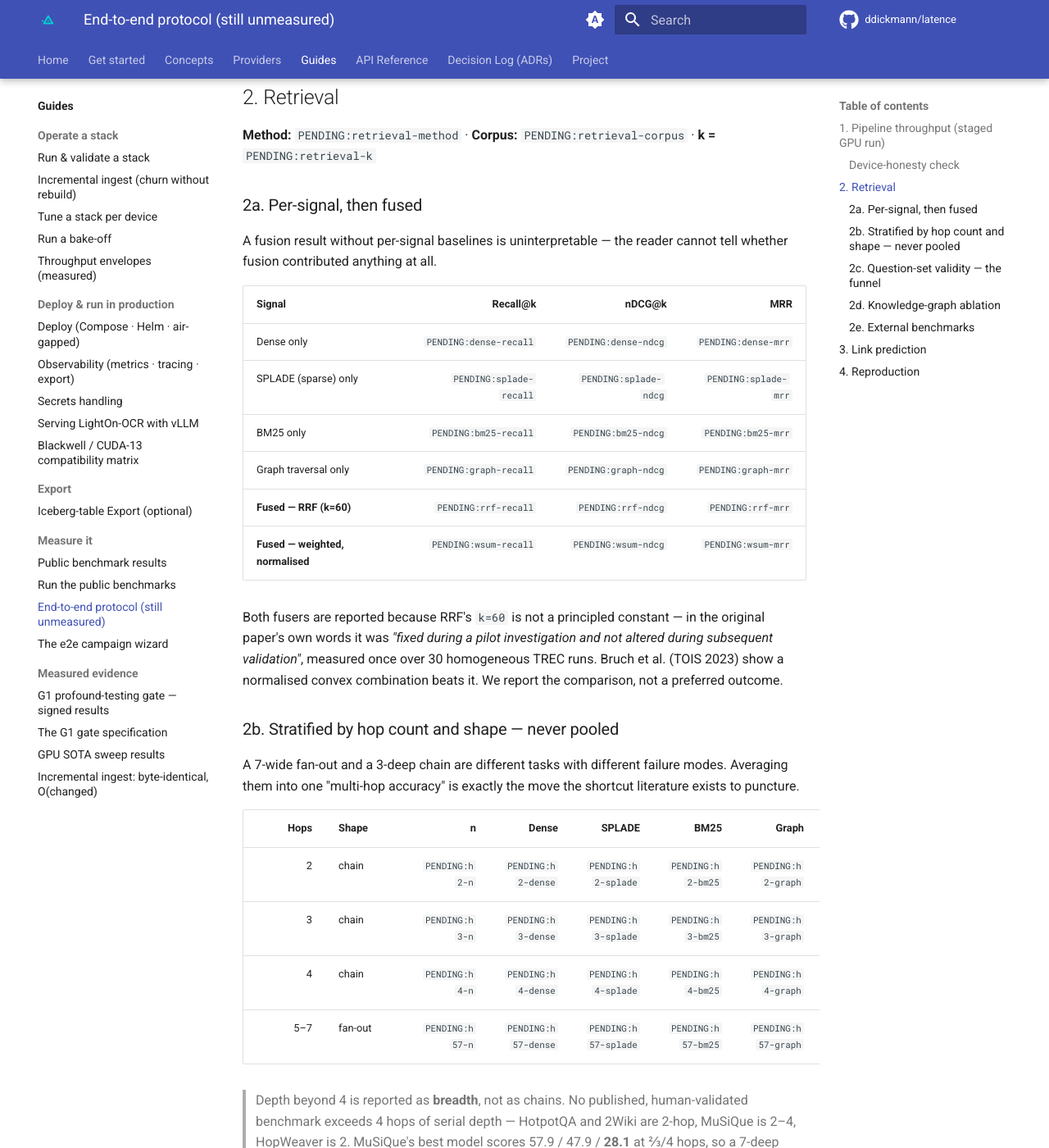
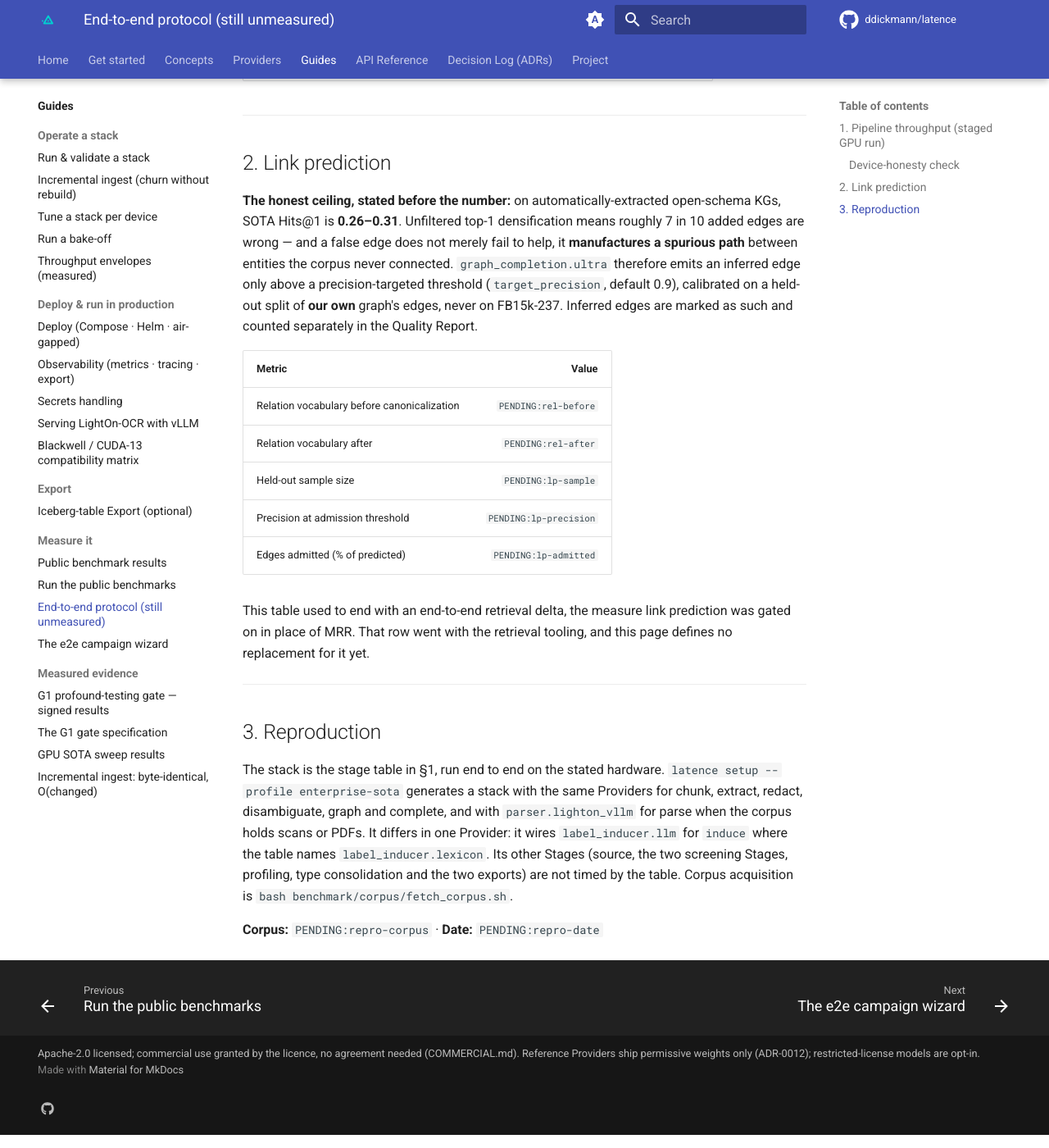
Before and after one commit to ddickmann/latence, an MkDocs documentation site: the page built from docs/BENCHMARKS-E2E.md, in a window 1280 px wide and 1400 px high, scrolled down 2068 px. Shown: the whole window at 82% size. Built offline with MkDocs 1.6.1 and Material for MkDocs 9.7.7, drawn with Linux system fonts in a browser that asks for light colours; comment, search, counter and statistics services are not loaded; some of the changed text lies outside the part shown.

Commit message:
Docs: end-to-end protocol drops the retrieval rows it can no longer run
The retrieval section and the link-prediction retrieval delta were
unfilled placeholders for tooling that has been removed. The page keeps
pipeline throughput, the device-honesty check, link prediction and
reproduction, 39 placeholders in all. The status block follows ADR-0066:
the values gate a release, not publication. The method line no longer
says the Quality Report records VRAM, because it does not.

```diff
--- a/docs/BENCHMARKS-E2E.md
+++ b/docs/BENCHMARKS-E2E.md
@@ -1,20 +1,24 @@
-# End-to-end results — GPU pipeline and retrieval
+# End-to-end results — GPU pipeline
 
-!!! warning "Written before the retrieval tooling was removed"
-    This page predates [ADR-0068](adr/0068-query-time-retrieval-tooling-is-removed-embedders-stay-only-as-a-resolution-signal.md), which removed the query-time retrieval
-    tooling together with Context Enrichment (`enrich`), graph features, hyperedges, the
-    BM25 / sparse / multi-vector export signals and the Qdrant sink. The retrieval rows of this protocol can no longer be run from this repository.
-    The page is kept until it is rewritten.
-
-> **STATUS: UNFILLED — these are the numbers that gate public release.**
+> **STATUS: UNFILLED — these are the numbers that gate a release.**
 >
-> Every value below is a placeholder. They are filled from a real GPU run, and this repository is
-> **not published publicly until they are**. See
+> Every value below is a placeholder. They are filled from a real GPU run. The source of this
+> repository is public as a pre-1.0 preview; a `v*` release is **not cut until they are**
+> ([ADR-0066](adr/0066-publication-and-release-are-separate-gates.md)). See
 > [`RELEASE-GATES.md`](https://github.com/ddickmann/latence/blob/main/RELEASE-GATES.md).
 >
 > The placeholders are **machine-checked**. `test_public_release_gate.py` inventories every
 > `PENDING:` token on this page; under `LATENCE_RELEASE_CHECK=1` it **fails the build** while any
-> remain. Publishing with an unfilled table by forgetting is not possible.
+> remain. Cutting a release with an unfilled table by forgetting is not possible.
+
+!!! note "What this protocol no longer covers"
+    This protocol used to include a retrieval section: per-signal and fused results,
+    hop-stratified results, the question-set funnel, a knowledge-graph ablation and two external
+    retrieval benchmarks, plus a retrieval-delta row under link prediction. Every one of those
+    values was still a placeholder. They were taken off the page because
+    [ADR-0068](adr/0068-query-time-retrieval-tooling-is-removed-embedders-stay-only-as-a-resolution-signal.md)
+    (2026-11-08) removed the query-time retrieval tooling they would have measured, so they can
+    no longer be run from this repository. No measured number was deleted.
 
 This page is distinct from [`BENCHMARKS.md`](BENCHMARKS.md), which carries **already-measured**
 per-Stage suite results (Parse, Redaction, Relation extraction). Those are real. Nothing here is,
@@ -31,8 +35,10 @@ claim, and a reader who knows the field will discount it entirely.
 **Hardware:** `PENDING:gpu-hardware` · **Corpus:** `PENDING:corpus-identity` ·
 **Commit:** `PENDING:repro-commit`
 
-**Method:** staged — OCR server up → parse → server down → learned stages. Wall-clock and peak VRAM
-read from the run's own `quality-report.json`, not from a stopwatch.
+**Method:** staged — OCR server up → parse → server down → learned stages. Wall-clock is read
+from the run's own `quality-report.json` (`stages[].duration_seconds`), not from a stopwatch. The
+Quality Report records no VRAM figure, so the peak-VRAM column needs its own reading; state how
+it was taken when the column is filled.
 
 | Stage | Provider | Units | Wall-clock | Peak VRAM | Throughput |
 |---|---|---:|---:|---:|---:|
@@ -62,103 +68,15 @@ is not comparable to anything.
 
 ---
 
-## 2. Retrieval
-
-**Method:** `PENDING:retrieval-method` · **Corpus:** `PENDING:retrieval-corpus` ·
-**k =** `PENDING:retrieval-k`
-
-### 2a. Per-signal, then fused
-
-A fusion result without per-signal baselines is uninterpretable — the reader cannot tell whether
-fusion contributed anything at all.
-
-| Signal | Recall@k | nDCG@k | MRR |
-|---|---:|---:|---:|
-| Dense only | `PENDING:dense-recall` | `PENDING:dense-ndcg` | `PENDING:dense-mrr` |
-| SPLADE (sparse) only | `PENDING:splade-recall` | `PENDING:splade-ndcg` | `PENDING:splade-mrr` |
-| BM25 only | `PENDING:bm25-recall` | `PENDING:bm25-ndcg` | `PENDING:bm25-mrr` |
-| Graph traversal only | `PENDING:graph-recall` | `PENDING:graph-ndcg` | `PENDING:graph-mrr` |
-| **Fused — RRF (k=60)** | `PENDING:rrf-recall` | `PENDING:rrf-ndcg` | `PENDING:rrf-mrr` |
-| **Fused — weighted, normalised** | `PENDING:wsum-recall` | `PENDING:wsum-ndcg` | `PENDING:wsum-mrr` |
-
-Both fusers are reported because RRF's `k=60` is not a principled constant — in the original paper's
-own words it was *"fixed during a pilot investigation and not altered during subsequent
-validation"*, measured once over 30 homogeneous TREC runs. Bruch et al. (TOIS 2023) show a
-normalised convex combination beats it. We report the comparison, not a preferred outcome.
-
-### 2b. Stratified by hop count and shape — never pooled
-
-A 7-wide fan-out and a 3-deep chain are different tasks with different failure modes. Averaging them
-into one "multi-hop accuracy" is exactly the move the shortcut literature exists to puncture.
-
-| Hops | Shape | n | Dense | SPLADE | BM25 | Graph | Fused |
-|---:|---|---:|---:|---:|---:|---:|---:|
-| 2 | chain | `PENDING:h2-n` | `PENDING:h2-dense` | `PENDING:h2-splade` | `PENDING:h2-bm25` | `PENDING:h2-graph` | `PENDING:h2-fused` |
-| 3 | chain | `PENDING:h3-n` | `PENDING:h3-dense` | `PENDING:h3-splade` | `PENDING:h3-bm25` | `PENDING:h3-graph` | `PENDING:h3-fused` |
-| 4 | chain | `PENDING:h4-n` | `PENDING:h4-dense` | `PENDING:h4-splade` | `PENDING:h4-bm25` | `PENDING:h4-graph` | `PENDING:h4-fused` |
-| 5–7 | fan-out | `PENDING:h57-n` | `PENDING:h57-dense` | `PENDING:h57-splade` | `PENDING:h57-bm25` | `PENDING:h57-graph` | `PENDING:h57-fused` |
-
-> Depth beyond 4 is reported as **breadth**, not as chains. No published, human-validated benchmark
-> exceeds 4 hops of serial depth — HotpotQA and 2Wiki are 2-hop, MuSiQue is 2–4, HopWeaver is 2.
-> MuSiQue's best model scores 57.9 / 47.9 / **28.1** at 2/3/4 hops, so a 7-deep chain measures
-> near-zero and discriminates nothing.
-
-### 2c. Question-set validity — the funnel
-
-A generator that reports only its output count is hiding its selection rate. MuSiQue's per-edge
-necessity filter passed **26.5%** of candidates; a comparable rate is expected and published here.
-
-| Stage | Surviving |
-|---|---:|
-| Candidates enumerated | `PENDING:funnel-enumerated` |
-| Passed structural filters | `PENDING:funnel-structural` |
-| Passed G3 (per-edge necessity) | `PENDING:funnel-g3` |
-| Passed G4 (DiRe) | `PENDING:funnel-g4` |
-| Human-audited as genuinely multi-hop | `PENDING:funnel-human` |
-
-| Gate | What it proves | Result |
-|---|---|---|
-| G1 closed-book | A no-retrieval LLM scores at chance | `PENDING:g1` |
-| G2 single-hop baseline | BM25+reader and dense+reader below fused, below oracle | `PENDING:g2` |
-| G3 per-edge necessity | Masking a predecessor's answer breaks the sub-question | `PENDING:g3` |
-| G4 DiRe | Disconnected reasoning cannot recover the answer | `PENDING:g4` |
-| G5 bridge leakage | No intermediate entity named in the question | `PENDING:g5` |
-| G7 evidence accessibility | Recall@k **and** Support F1, separately | `PENDING:g7` |
-| G8 human audit | % judged genuinely multi-hop | `PENDING:g8` |
-
-### 2d. Knowledge-graph ablation
-
-The independent literature is markedly more sceptical than the GraphRAG marketing: DIGIMON (VLDB)
-found no graph method consistently beats VanillaRAG; GraphRAG-Bench found graph methods achieve
-higher recall but *lower* relevance. The defensible number is that ~13.6% of MultiHop-RAG queries
-are answerable *only* via graph. **If the graph does not earn its weight here, that is the result we
-publish.**
-
-| Configuration | Recall@k | Δ |
-|---|---:|---:|
-| Without graph leg | `PENDING:ablate-nograph` | — |
-| With graph leg | `PENDING:ablate-graph` | `PENDING:ablate-delta` |
-| With graph + link prediction | `PENDING:ablate-linkpred` | `PENDING:ablate-lp-delta` |
-
-### 2e. External benchmarks
-
-Our own generated question set cannot establish standing on its own. These can.
-
-| Benchmark | Metric | Published reference | Ours |
-|---|---|---:|---:|
-| BEIR / HotpotQA | nDCG@10 | `PENDING:beir-ref` | `PENDING:beir-ours` |
-| StrategyQA | Recall@10 | 0.457 (2022 SOTA) | `PENDING:strategyqa-ours` |
-
----
-
-## 3. Link prediction
+## 2. Link prediction
 
 **The honest ceiling, stated before the number:** on automatically-extracted open-schema KGs, SOTA
 Hits@1 is **0.26–0.31**. Unfiltered top-1 densification means roughly 7 in 10 added edges are wrong —
-and a false edge in a traversal graph does not merely fail to help, it **manufactures a spurious
-path** that pulls unrelated documents into the neighbourhood. Edges are therefore admitted only
-above a measured precision threshold, calibrated on a held-out sample from **our own** graph, never
-on FB15k-237.
+and a false edge does not merely fail to help, it **manufactures a spurious path** between
+entities the corpus never connected. `graph_completion.ultra` therefore emits an inferred edge
+only above a precision-targeted threshold (`target_precision`, default 0.9), calibrated on a
+held-out split of **our own** graph's edges, never on FB15k-237. Inferred edges are marked as
+such and counted separately in the Quality Report.
 
 | Metric | Value |
 |---|---:|
@@ -167,16 +85,21 @@ on FB15k-237.
 | Held-out sample size | `PENDING:lp-sample` |
 | Precision at admission threshold | `PENDING:lp-precision` |
 | Edges admitted (% of predicted) | `PENDING:lp-admitted` |
-| **End-to-end retrieval Δ** | `PENDING:lp-retrieval-delta` |
 
-Link prediction is gated on **end-to-end retrieval**, never on MRR. A densification that improves
-MRR and degrades retrieval is a failure.
+This table used to end with an end-to-end retrieval delta, the measure link prediction was gated
+on in place of MRR. That row went with the retrieval tooling, and this page defines no replacement
+for it yet.
 
 ---
 
-## 4. Reproduction
+## 3. Reproduction
 
-Reproduced by running the enterprise profile end to end on the stated hardware; corpus
-acquisition is `bash benchmark/corpus/fetch_corpus.sh`.
+The stack is the stage table in §1, run end to end on the stated hardware. `latence setup
+--profile enterprise-sota` generates a stack with the same Providers for chunk, extract, redact,
+disambiguate, graph and complete, and with `parser.lighton_vllm` for parse when the corpus holds
+scans or PDFs. It differs in one Provider: it wires `label_inducer.llm` for `induce` where the
+table names `label_inducer.lexicon`. Its other Stages (source, the two screening Stages,
+profiling, type consolidation and the two exports) are not timed by the table. Corpus acquisition
+is `bash benchmark/corpus/fetch_corpus.sh`.
 
 **Corpus:** `PENDING:repro-corpus` · **Date:** `PENDING:repro-date`
```
